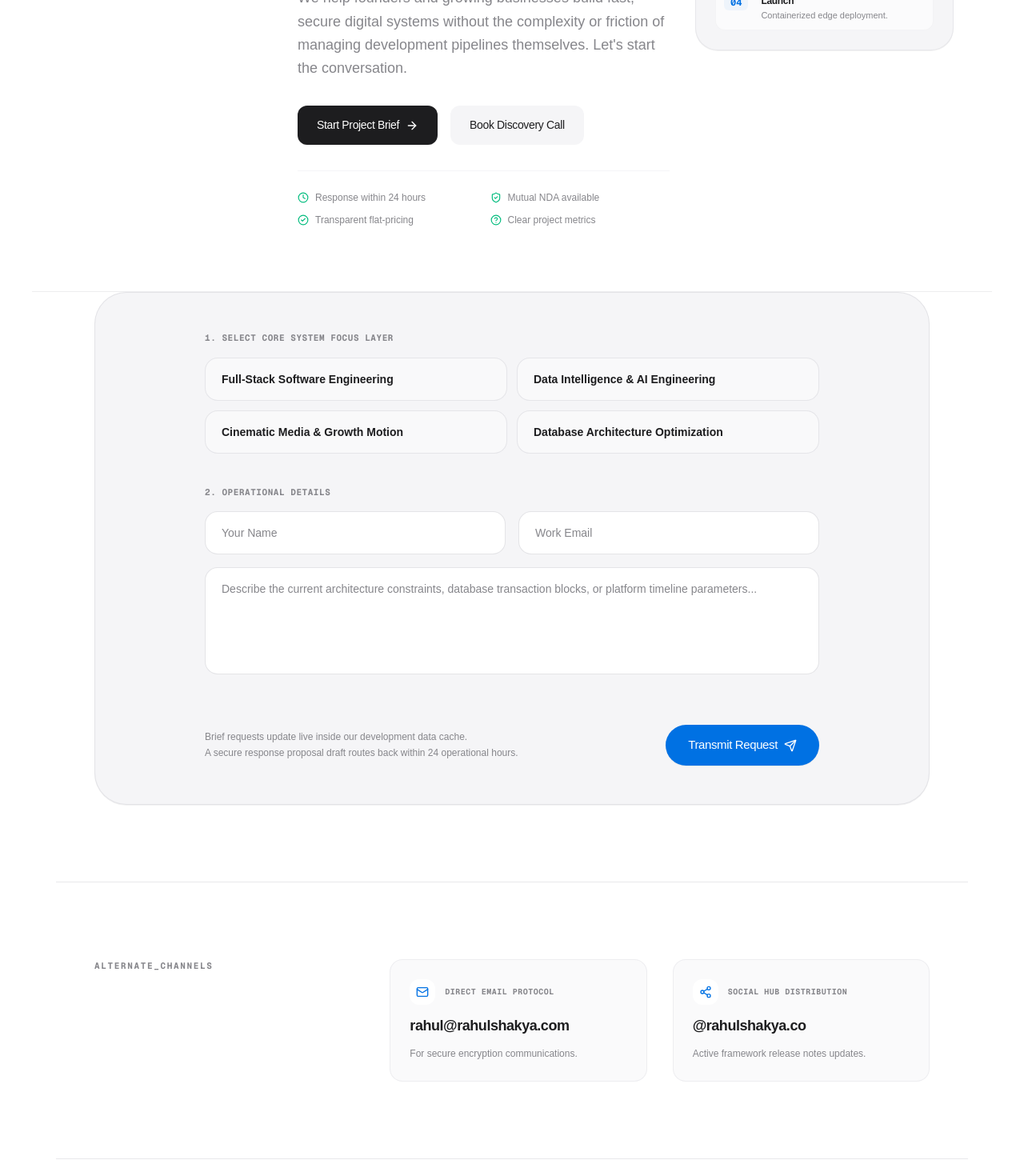
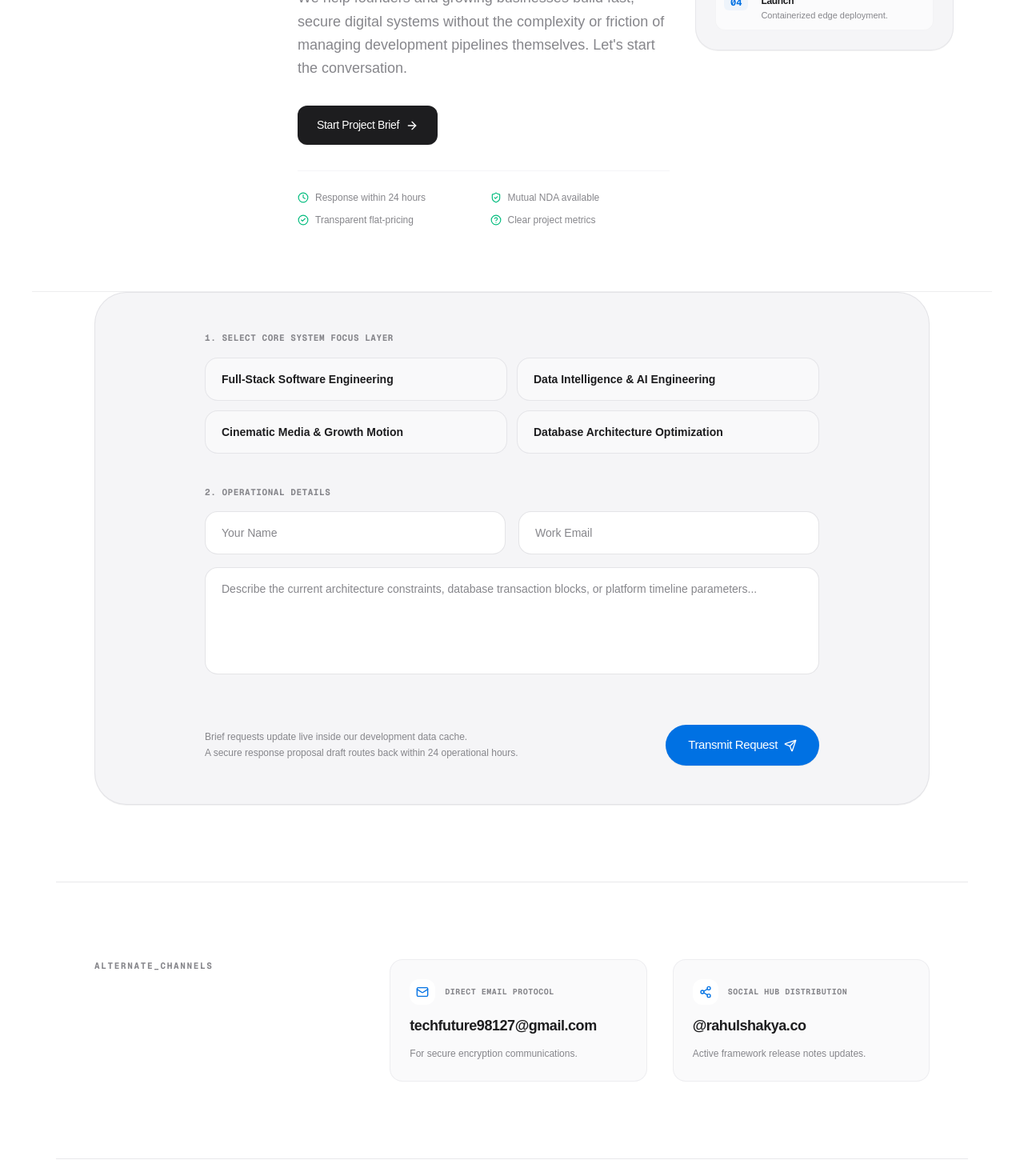
Before and after one commit to nextgenrahul/RahulShakya.com, a Next.js app in the folder frontend/: page /contact in a window 1280 px wide. Shown: the part 640-2110 px from the top of the page at 80% size. Built offline with nearby package versions, Linux system fonts and the light colour scheme.

Commit message:
Update contact channels email and comment out booking link in ContactHero

```diff
--- a/frontend/src/features/contact/components/ContactChannels.tsx
+++ b/frontend/src/features/contact/components/ContactChannels.tsx
@@ -4,7 +4,7 @@ import { Mail, Shield, Share2 } from "lucide-react";
 
 export default function ContactChannels() {
     const networks = [
-        { label: "DIRECT EMAIL PROTOCOL", channel: "rahul@rahulshakya.com", sub: "For secure encryption communications.", icon: <Mail className="w-4 h-4 text-[#0071e3]" />, href: "mailto:rahul@rahulshakya.com" },
+        { label: "DIRECT EMAIL PROTOCOL", channel: "techfuture98127@gmail.com", sub: "For secure encryption communications.", icon: <Mail className="w-4 h-4 text-[#0071e3]" />, href: "mailto:rahul@rahulshakya.com" },
         {
         label: "SOCIAL HUB DISTRIBUTION",
         channel: "@rahulshakya.co",
--- a/frontend/src/features/contact/components/ContactHero.tsx
+++ b/frontend/src/features/contact/components/ContactHero.tsx
@@ -58,14 +58,14 @@ export default function ContactHero() {
                 Start Project Brief
                 <ArrowRight className="w-4 h-4 transition-transform group-hover:translate-x-0.5" />
               </a>
-              <a
+              {/* <a
                 href="https://cal.com/rahulshakya"
                 target="_blank"
                 rel="noopener noreferrer"
                 className="inline-flex items-center justify-center gap-2 px-6 py-3.5 bg-[#f5f5f7] hover:bg-[#e8e8ed] text-[#1d1d1f] text-[14px] font-medium rounded-xl tracking-tight transition-all cursor-pointer"
               >
                 Book Discovery Call
-              </a>
+              </a> */}
             </div>
 
             <div className="grid grid-cols-2 gap-y-2.5 gap-x-4 pt-6 border-t border-[#f5f5f7] text-[12px] text-[#86868b] font-medium">
```
